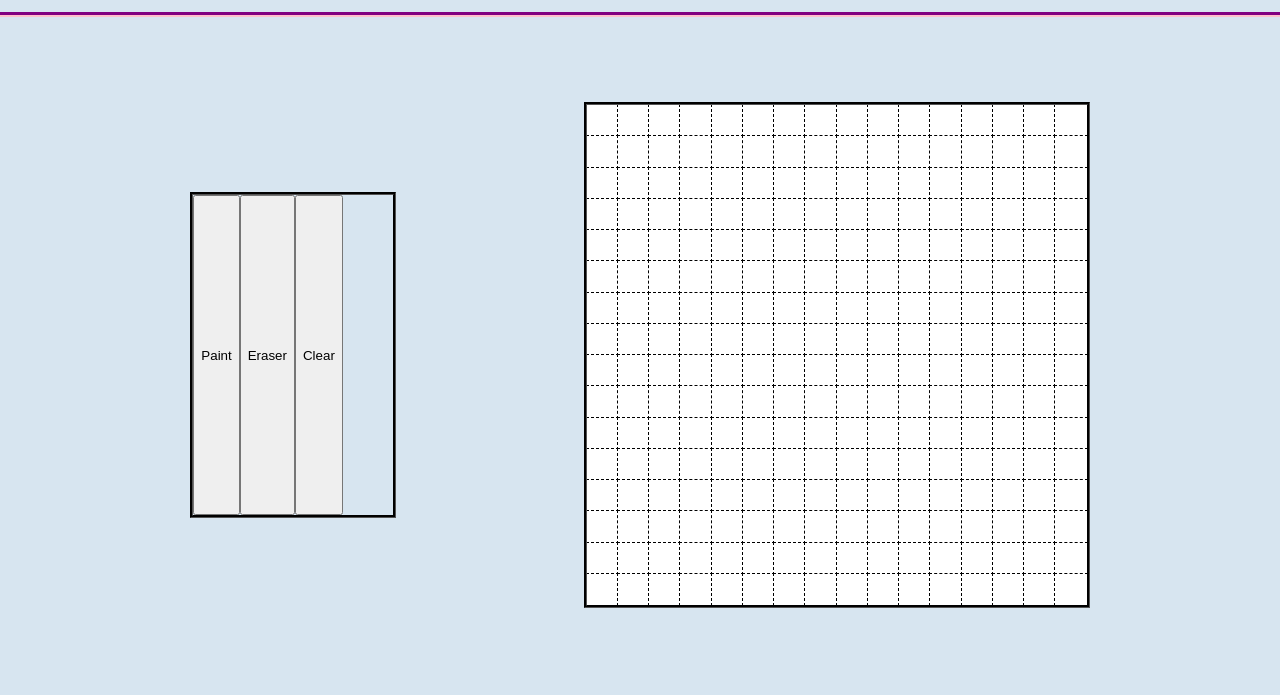
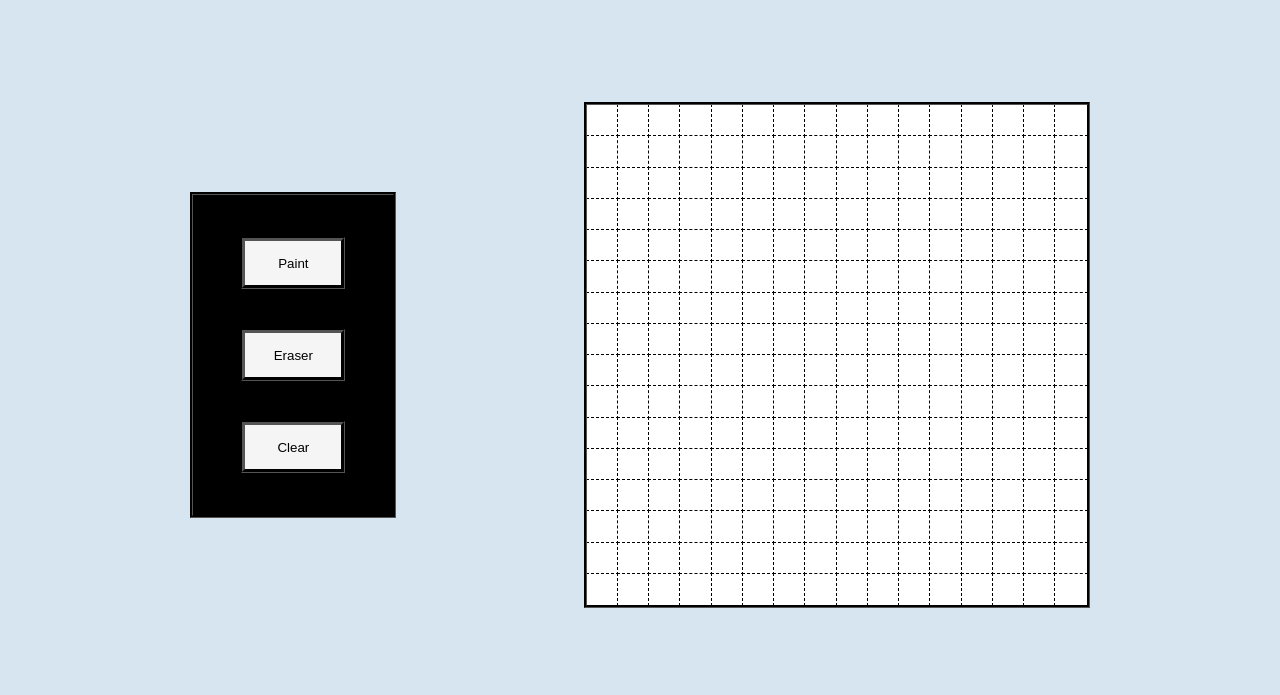
Before and after one commit to lukemoenning/etch-a-sketch, a plain HTML site: page index.html in a window 1280 px wide. Shown: the part 105-800 px from the top of the page. Drawn offline with Linux system fonts and the light colour scheme.

Commit message:
Style buttons

```diff
--- a/index.html
+++ b/index.html
@@ -27,9 +27,9 @@
 
         <!-- SETTINGS -->
         <div id="settings">
-            <button id="paint">Paint</button>
-            <button id="erase">Eraser</button>
-            <button id="clear">Clear</button>
+            <button class = "button" id="paint">Paint</button>
+            <button class = "button" id="erase">Eraser</button>
+            <button class = "button" id="clear">Clear</button>
         </div>
 
         <!-- GRID -->
--- a/style.css
+++ b/style.css
@@ -2,7 +2,6 @@
     box-sizing: border-box;
     scroll-behavior: smooth;
     font-weight: 300;
-    /* outline: 3px solid red; */
 }
 
 html, body {
@@ -29,7 +28,6 @@ header {
     justify-content: center;
     align-items: center;
     height: 15vh;
-    outline: solid pink 2px;
 
 }
 
@@ -37,14 +35,12 @@ header h1 {
     font-size: xxx-large;
     font-style: italic;
     color: var(--color-primary);
-    outline: solid yellow 2px;
 }
 
 
 
 /* CONTENT */
 #content {
-    outline: solid purple 3px;
     display: flex;
     flex-direction: column-reverse;
     justify-content: space-evenly;
@@ -64,10 +60,21 @@ header h1 {
 /* SETTINGS */
 #settings {
     display: flex;
+    flex-direction: column;
+    justify-content: space-evenly;
+    align-items: center;
     height: 40vh;
     width: 50%;
     max-width: 200px;
     outline: groove var(--color-primary) 3px;
+    background-color: var(--color-primary);
+}
+
+.button {
+    width: 50%;
+    height: 15%;
+    outline: groove 2px var(--color-primary);
+    background-color: var(--color-secondary);
 }
 
 
@@ -75,8 +82,8 @@ header h1 {
 #grid {
     outline: 3px groove var(--color-primary);
     display: grid;
-    width: 500px;
-    height: 500px;
+    width: 250px;
+    height: 250px;
 }
 
 #grid:after {
@@ -94,3 +101,17 @@ header h1 {
 .grid-pixel-lines {
     outline: dashed black 1px;
 }
+
+@media only screen and (min-width: 600px) {
+    #grid {
+        width: 350px;
+        height: 350px;
+    }
+}
+
+@media only screen and (min-width: 800px) {
+    #grid {
+        width: 500px;
+        height: 500px;
+    }
+}
```
